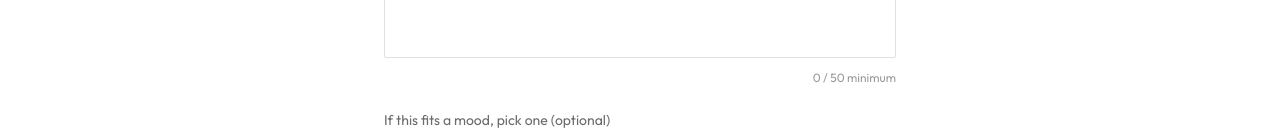
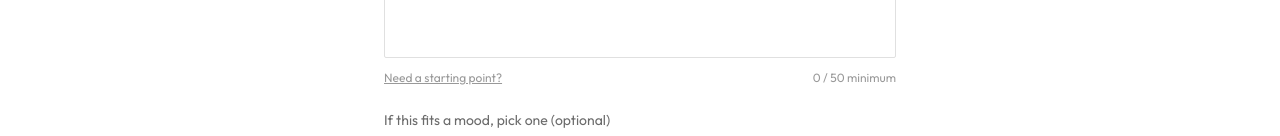
Before and after one commit to tiff-cpu/adhd-letter-project, a Next.js app: page /write in a window 1280 px wide. Shown: the part 346-482 px from the top of the page. Built offline with nearby package versions, Linux system fonts and the light colour scheme.

Commit message:
Add homepage content section and write page prompts

```diff
--- a/app/write/page.tsx
+++ b/app/write/page.tsx
@@ -6,6 +6,25 @@ import { MODES } from "@/lib/modes";
 import CrisisPopup from "@/components/CrisisPopup";
 
 type FormState = "writing" | "redirect" | "submitting" | "thankyou" | "crisis";
+
+const PROMPTS = [
+  "The hardest part about having ADHD is...",
+  "I really hate myself today because...",
+  "I\u2019m so tired of pretending that...",
+  "Why can\u2019t I just...",
+  "Nobody knows that I...",
+  "I just want someone to understand that...",
+  "The loneliest part about having ADHD is...",
+  "I know I\u2019m smart enough. But...",
+  "I had a plan today. And then...",
+  "The thing about burnout nobody talks about is...",
+  "I don\u2019t know how much longer I can keep...",
+  "Sometimes I wonder what my life would look like if I\u2019d been diagnosed sooner because...",
+  "I hurt someone today and I didn\u2019t mean to. What happened was...",
+  "The hardest thing to explain to someone who doesn\u2019t have ADHD is...",
+  "It\u2019s 2am and I can\u2019t stop thinking about...",
+  "I don\u2019t know what I need right now, but...",
+];
 
 const VIBE_OPTIONS = [
   { value: "surprise", label: "Surprise me", fontClass: "font-nav" },
@@ -92,6 +111,42 @@ export default function WritePage() {
   const [agreed, setAgreed] = useState(false);
   const [formState, setFormState] = useState<FormState>("writing");
   const [formError, setFormError] = useState<string | null>(null);
+  const [usedPrompts, setUsedPrompts] = useState<number[]>([]);
+  const [activePrompt, setActivePrompt] = useState<string | null>(null);
+
+  const getRandomPrompt = () => {
+    // First tap always shows the first prompt
+    if (activePrompt === null) {
+      const newPrompt = PROMPTS[0];
+      setText(newPrompt);
+      setActivePrompt(newPrompt);
+      setUsedPrompts([0]);
+      return;
+    }
+
+    let available = PROMPTS.map((_, i) => i).filter((i) => !usedPrompts.includes(i));
+    if (available.length === 0) {
+      const currentIndex = activePrompt ? PROMPTS.indexOf(activePrompt) : -1;
+      available = PROMPTS.map((_, i) => i).filter((i) => i !== currentIndex);
+      setUsedPrompts([]);
+    }
+    const randomIndex = available[Math.floor(Math.random() * available.length)];
+    const newPrompt = PROMPTS[randomIndex];
+
+    // If they haven't typed anything beyond a previous prompt, replace with new prompt
+    if (!text || (activePrompt && text === activePrompt)) {
+      setText(newPrompt);
+    } else if (activePrompt && text.startsWith(activePrompt)) {
+      // They started writing after the prompt — swap just the prompt part
+      setText(newPrompt + text.slice(activePrompt.length));
+    } else {
+      // They've been writing freely — prepend the prompt
+      setText(newPrompt + " " + text);
+    }
+
+    setActivePrompt(newPrompt);
+    setUsedPrompts((prev) => [...prev, randomIndex]);
+  };
 
   const selectedVibe = VIBE_OPTIONS.find((v) => v.value === fontFamily) || VIBE_OPTIONS[0];
   const textareaFontClass = fontFamily === "surprise" ? "font-hand" : selectedVibe.fontClass;
@@ -142,6 +197,8 @@ export default function WritePage() {
     setAgreed(false);
     setFormState("writing");
     setFormError(null);
+    setUsedPrompts([]);
+    setActivePrompt(null);
   };
 
   if (formState === "thankyou") {
@@ -228,9 +285,18 @@ export default function WritePage() {
           placeholder="Start writing..."
           className={`w-full min-h-[180px] p-5 ${textareaFontClass} text-xl text-espresso bg-white border border-blush rounded-sm resize-none focus:outline-none focus:border-espresso placeholder:text-softbrown`}
         />
-        <p className="font-nav text-xs text-softbrown mt-1.5 text-right">
-          {text.length} / 50 minimum
-        </p>
+        <div className="flex items-center justify-between mt-1.5">
+          <button
+            type="button"
+            onClick={getRandomPrompt}
+            className="font-nav text-xs text-softbrown hover:text-espresso transition-colors underline"
+          >
+            {activePrompt === null ? "Need a starting point?" : "Try a different prompt"}
+          </button>
+          <p className="font-nav text-xs text-softbrown">
+            {text.length} / 50 minimum
+          </p>
+        </div>
 
         <div className="mt-6">
           <label className="font-nav text-sm text-coffee block mb-2">
```
